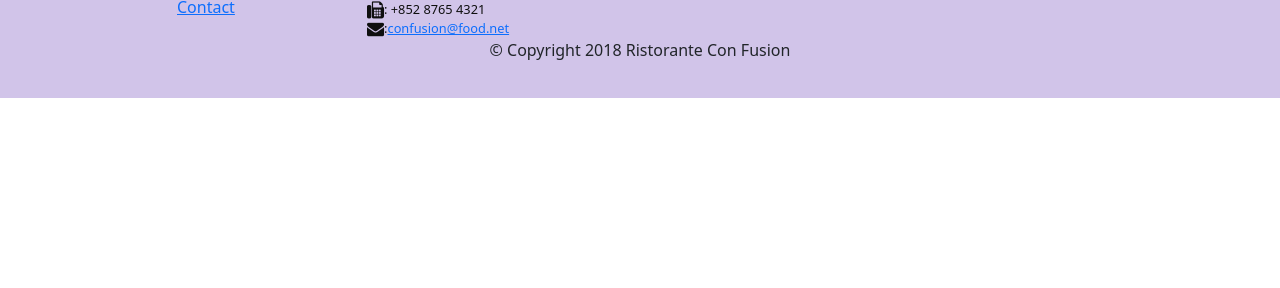
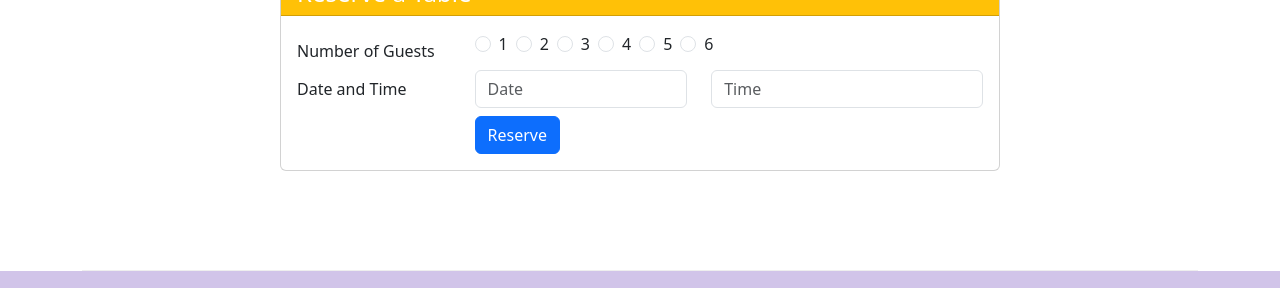
Before and after one commit to JohnVanBrocklin/cpsc_4380, a website: page index.html in a window 1280 px wide. Shown: the part 1663-1951 px from the top of the page. Before the commit the page ends 1761 px from the top, so only its background shows below. Drawn offline with nearby package versions, Linux system fonts and the light colour scheme.

Commit message:
Assignment 2 Complete

```diff
--- a/index.html
+++ b/index.html
@@ -40,8 +40,11 @@
                     <h1>Ristorante con Fusion</h1>
                     <p>We take inspiration from the World's best cuisines, and create a unique fusion experience. Our lipsmacking creations will tickle your culinary senses!</p>
                 </div>
-                <div class="col-12 col-sm align-self-center">
+                <div class="col-12 col-sm-3 align-self-center">
                     <img src="img/logo.png" class="img-fluid">
+                </div>
+                <div class="col-12 col-sm-3 align-self-center">
+                    <a href="#reservation-form" class="btn btn-warning w-100">Reserve Table</a>
                 </div>
             </div>
         </div>
@@ -56,7 +59,7 @@
                 <div class="media d-flex align-items-center">
                     <img class="d-flex me-3 img-thumbnail align-selfcenter" src="img/uthappizza.png" alt="Uthappizza">
                     <div class="media-body">
-                        <h2 class="mt-0">Uthappizza <span class="badge bg-danger">HOT</span> <span class="badge badge-pill bg-secondary">$4.99</span></h2>
+                        <h2 class="mt-0">Uthappizza <span class="badge bg-danger">HOT</span> <span class="badge rounded-pill bg-secondary">$4.99</span></h2>
                         <p class="d-none d-sm-block">A unique combination of Indian Uthappam (pancake) and Italian pizza, topped with Cerignola olives, ripe vine cherry tomatoes, Vidalia onion, Guntur chillies and Buffalo Paneer.</p>
                     </div>
                 </div>
@@ -69,8 +72,13 @@
                 <h3>This Month's Promotions</h3>
             </div>
             <div class="col col-sm col-md">
-                <h2>Weekend Grand Buffet</h2>
-                <p class="d-none d-sm-block">Featuring mouthwatering combinations with a choice of five different salads, six enticing appetizers, six main entrees and five choicest desserts. Free flowing bubbly and soft drinks. All for just $19.99 per person.</p>
+                <div class="media d-flex align-items-center">
+                    <div class="media-body">
+                        <h2 class="mt-0">Weekend Grand Buffet <span class="badge bg-danger">NEW</span></h2>
+                        <p class="d-none d-sm-block">Featuring mouthwatering combinations with a choice of five different salads, six enticing appetizers, six main entrees and five choicest desserts. Free flowing bubbly and soft drinks. All for just $19.99 per person.</p>
+                    </div>
+                    <img class="d-flex me-3 img-thumbnail align-self-center" src="img/buffet.png" alt="Uthappizza">
+                </div>
             </div>
         </div>
 
@@ -87,7 +95,64 @@
                         <h4>Executive Chef</h4>
                         <p class="d-none d-sm-block">Award winning threestar Michelin chef with wide International experience having worked closely with whos-who in the culinary world, he specializes in creating mouthwatering Indo-Italian fusion experiences.</p>
                     </div>
+                </div>
+            </div>
+        </div>
+
+        <div class="row row-content align-items-center">
+            <div class="col-12 col-md-8 mx-auto">
+                <div class="card">
+                    <h4 class="card-header bg-warning text-white">Reserve a Table</h4>
+                    <div class="card-body">
+                        <form id="reservation-form">
+                            <div class="form-group row">
+                            <label for="guestnumber" class="col-md-3 col-form-label">Number of Guests</label>
+                                <div class="col-md-9 flex-wrap d-flex gap-2">
+                                <div class="form-check">
+                                    <input class="form-check-input" type="radio" name="guests" id="guest1" value="1">
+                                    <label for="guest1" class="form-check-label" for="guest1">1</label>
+                                </div>
+                                <div class="form-check">
+                                    <input class="form-check-input" type="radio" name="guests" id="guest2" value="2">
+                                    <label for="guest2" class="form-check-label" for="guest2">2</label>
+                                </div>
+                                <div class="form-check">
+                                    <input class="form-check-input" type="radio" name="guests" id="guest3" value="3">
+                                    <label for="guest3" class="form-check-label" for="guest3">3</label>
+                                </div>
+                                <div class="form-check">
+                                    <input class="form-check-input" type="radio" name="guests" id="guest4" value="4">
+                                    <label for="guest4" class="form-check-label" for="guest4">4</label>
+                                </div>
+                                <div class="form-check">
+                                    <input class="form-check-input" type="radio" name="guests" id="guest5" value="5">
+                                    <label for="guest5" class="form-check-label" for="guest5">5</label>
+                                </div>
+                                <div class="form-check">
+                                    <input class="form-check-input" type="radio" name="guests" id="guest6" value="6">
+                                    <label for="guest6" class="form-check-label" for="guest6">6</label>
+                                </div>
+                            </div>
                     </div>
+
+                    <div class="form-group row">
+                      <label for="reservation-date" class="col-md-3 col-form-label">Date and Time</label>
+                      <div class="col-12 col-md-4">
+                        <input type="text" class="form-control" id="reservation-date" placeholder="Date">
+                      </div>
+                      <div class="col-12 col-md-5 mt-2 mt-md-0">
+                        <input type="text" class="form-control" id="reservation-time" placeholder="Time">
+                      </div>
+                    </div>
+
+                    <div class="form-group row">
+                      <div class="offset-md-3 col-md-9 mt-2">
+                        <button type="submit" class="btn btn-primary">Reserve</button>
+                      </div>
+                    </div>
+                  </form>
+                </div>
+              </div>
             </div>
         </div>
     </div>
@@ -98,8 +163,8 @@
                 <div class="col-4 offset-1 col-sm-2">
                     <h5>Links</h5>
                     <ul class="list-unstyled">
-                        <li><a href="index.html">Home</a></li>
-                        <li><a href="aboutus.html">About</a></li>
+                        <li><a href="#">Home</a></li>
+                        <li><a href="#">About</a></li>
                         <li><a href="#">Menu</a></li>
                         <li><a href="#">Contact</a></li>
                     </ul>
@@ -110,9 +175,10 @@
 		              121, Clear Water Bay Road<br>
 		              Clear Water Bay, Kowloon<br>
 		              HONG KONG<br>
-		              <i class="fa fa-phone fa-lg"></i>: +852 1234 5678<br>
+                      <i class="fa fa-phone fa-lg"></i>: +852 1234 5678<br>
                       <i class="fa fa-fax fa-lg"></i>: +852 8765 4321<br>
-                      <i class="fa fa-envelope fa-lg"></i>:<a href="mailto:confusion@food.net">confusion@food.net</a>
+                      <i class="fa fa-envelope fa-lg"></i>:
+                      <a href="mailto:confusion@food.net">confusion@food.net</a>
 		           </address>
                 </div>
                 <div class="col-12 col-sm-4 align-self-center">
```
